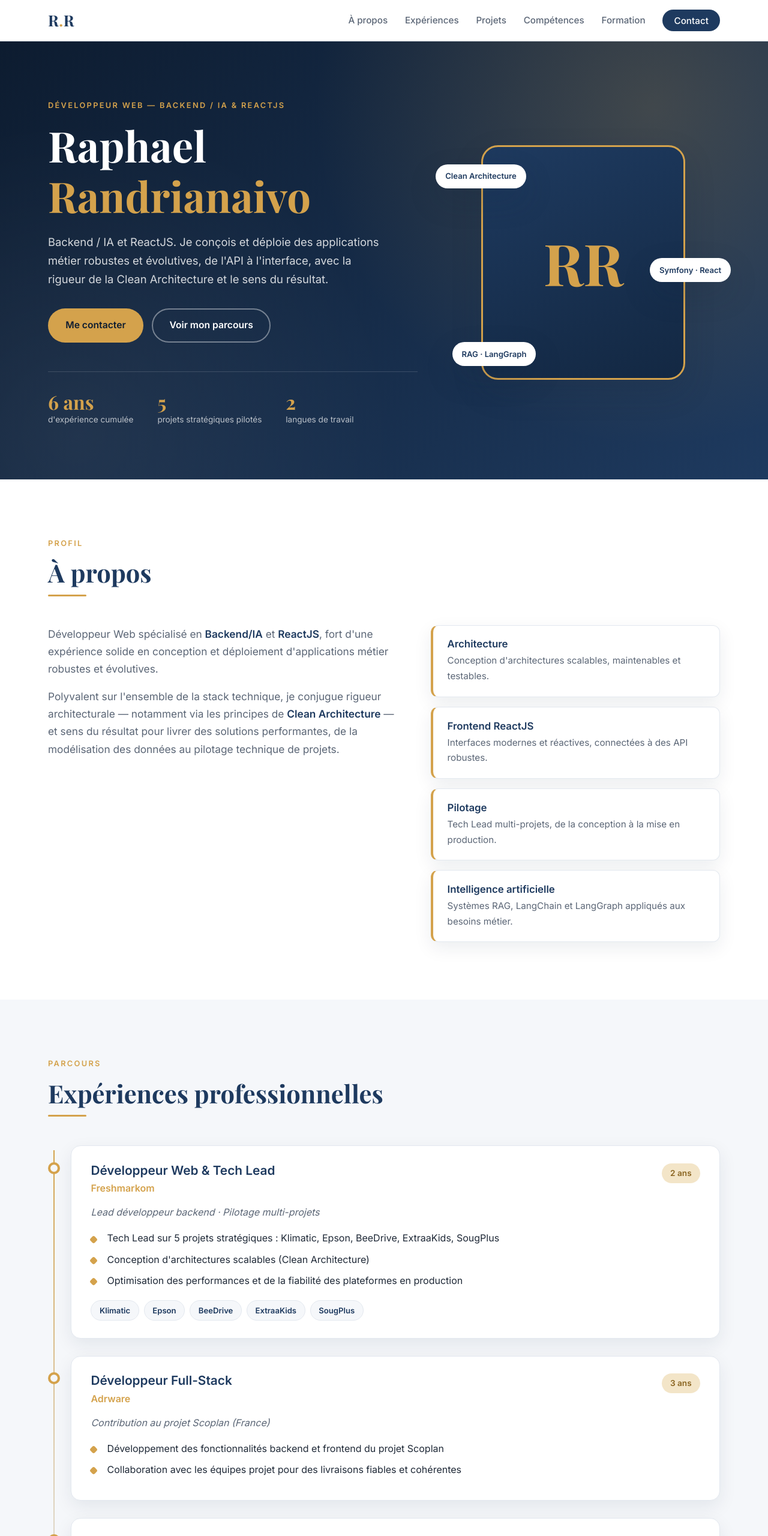
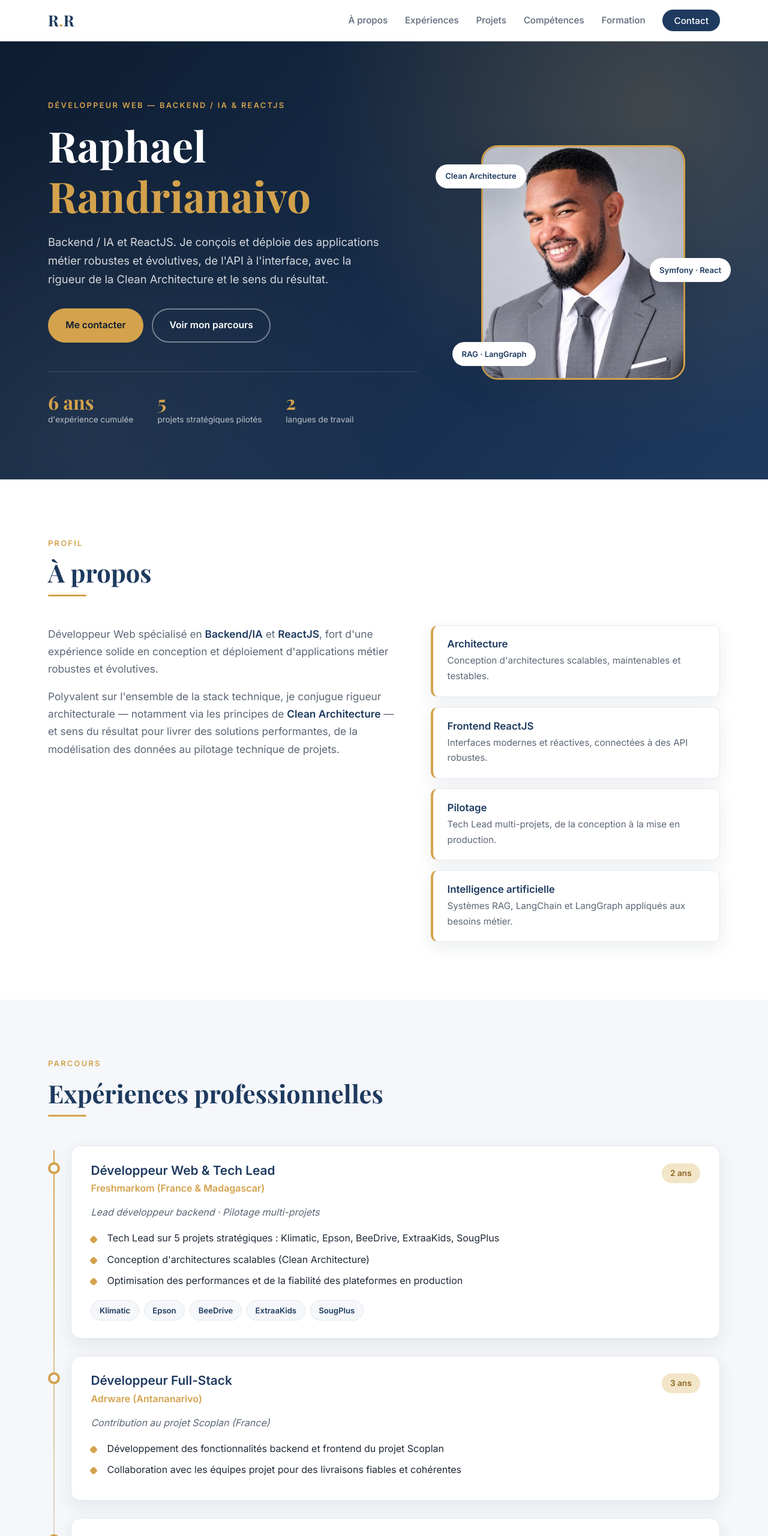
Before and after one commit to Randrianaivoraphael/portfolio, a plain HTML site: page index.html in a window 1280 px wide. Shown: the top 2560 px of the page at 60% size. Drawn offline with nearby package versions, Linux system fonts and the light colour scheme.

Commit message:
add new profil image

```diff
--- a/index.html
+++ b/index.html
@@ -51,7 +51,7 @@
       <div class="hero-visual">
         <div class="avatar">
           <span class="avatar-initials">RR</span>
-          <img src="photo.jpg" alt="Portrait de Raphael Randrianaivo" onerror="this.style.display='none'">
+          <img src="photo.jpeg" alt="Portrait de Raphael Randrianaivo" onerror="this.style.display='none'">
         </div>
         <div class="badge badge-one">Clean Architecture</div>
         <div class="badge badge-two">Symfony · React</div>
@@ -107,7 +107,8 @@
             <div class="card-top">
               <div>
                 <h3>Développeur Web &amp; Tech Lead</h3>
-                <p class="company">Freshmarkom</p>
+                <p class="company">Freshmarkom (France &amp; Madagascar)
+                </p>
               </div>
               <span class="duration">2 ans</span>
             </div>
@@ -133,7 +134,7 @@
             <div class="card-top">
               <div>
                 <h3>Développeur Full-Stack</h3>
-                <p class="company">Adrware</p>
+                <p class="company">Adrware (Antananarivo)</p>
               </div>
               <span class="duration">3 ans</span>
             </div>
@@ -243,6 +244,7 @@
         <article class="info-card">
           <h3>Formation</h3>
           <p class="info-main">École Nationale d'Informatique</p>
+          <p class="info-main">Master en Informatique</p>
         </article>
 
         <article class="info-card">
```
Also changed, not shown: photo.jpeg (added).
